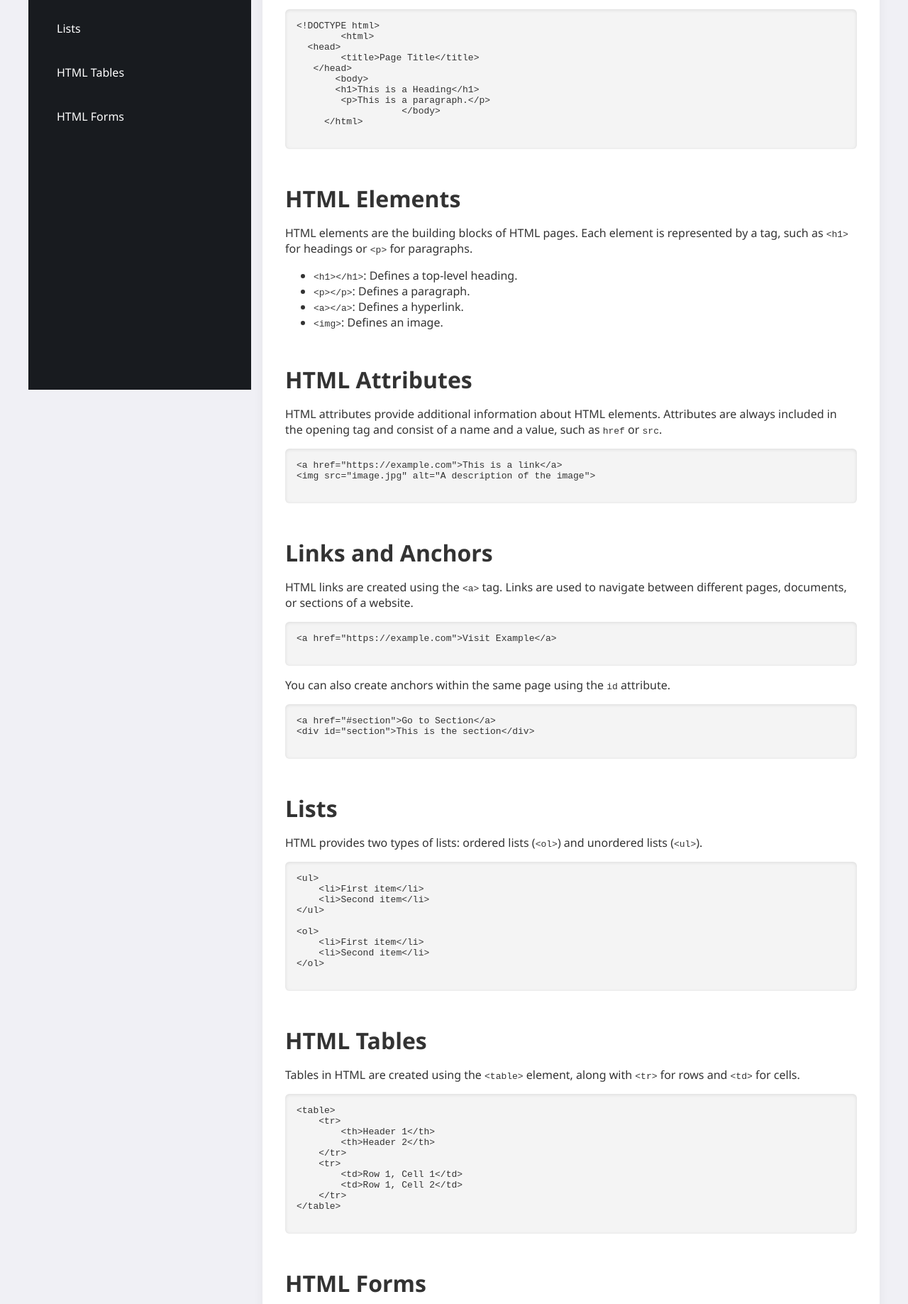
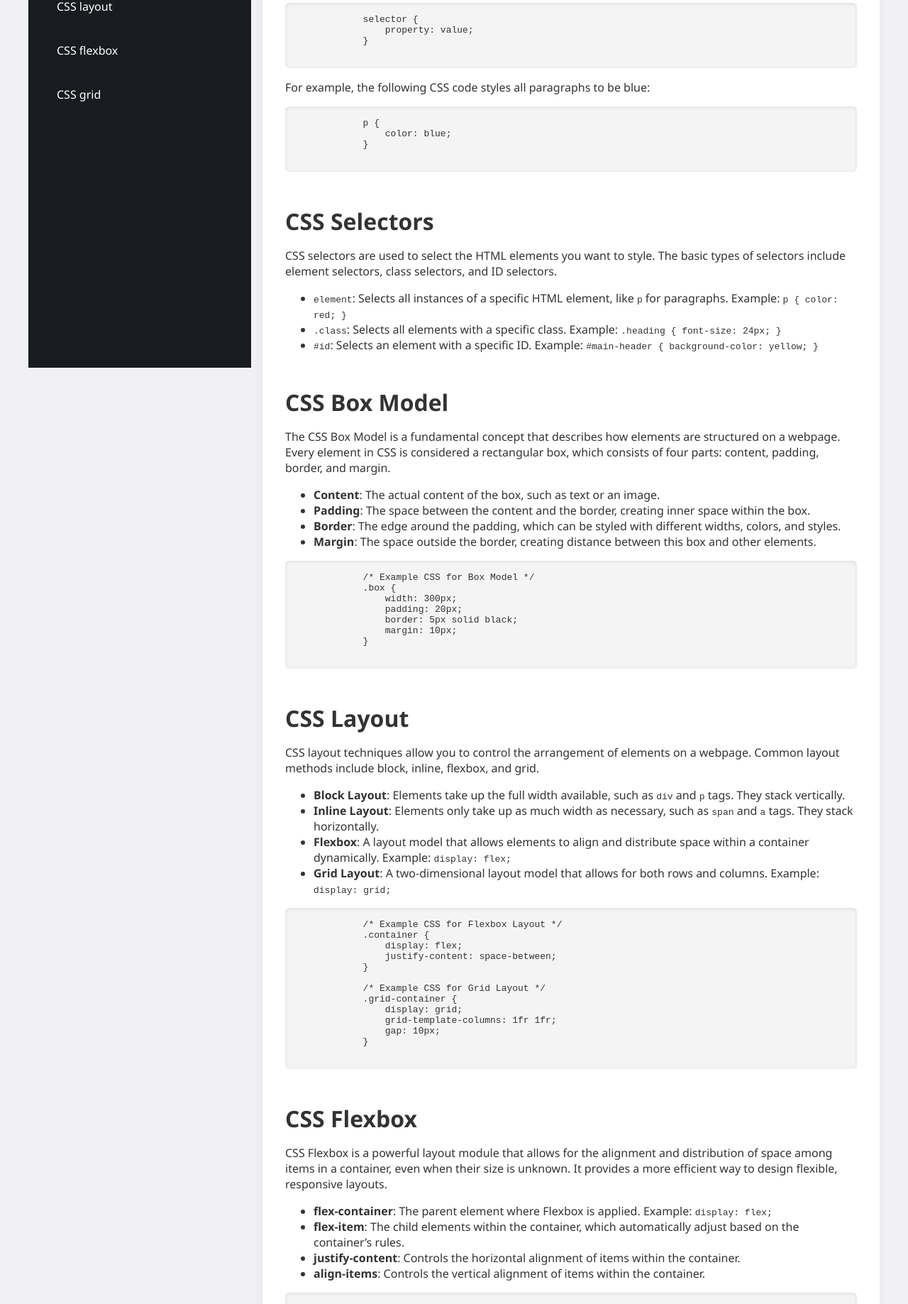
Before and after one commit to lwandile9/Code-Heads-Hub, a website: page lms/css/learn-css.html in a window 1280 px wide. Shown: the part 529-2366 px from the top of the page at 71% size. Drawn offline with Linux system fonts and the light colour scheme; files that its build step writes are made by us from their sources; files whose address does not match are found by name.

Commit message:
added content

```diff
--- a/lms/css/learn-css.html
+++ b/lms/css/learn-css.html
@@ -4,15 +4,15 @@
     <meta charset="UTF-8">
     <meta name="viewport" content="width=device-width, initial-scale=1.0">
     <title>HTML Course - Code Heads Hub</title>
-    <link rel="stylesheet" href="./learn-html.css">
+    <link rel="stylesheet" href="../html/learn-html.css">
     <link rel="stylesheet" href="https://cdnjs.cloudflare.com/ajax/libs/font-awesome/6.5.1/css/all.min.css">
 
 </head>
 <body>
     <header>
-        <h1>Learn HTML - Code Heads Hub</h1>
+        <h1>LEARN CSS- CODE HEADS HUB</h1>
 
-        <a href="../profile.html"><i class="fas fa-user" style="font-size: 4rem; color: rgb(187, 192, 186);" title="click to view your profile"></i></a>
+        <a href="../profile.html"><i class="fas fa-user" style="font-size: 2rem; color: rgb(187, 192, 186);" title="click to view your profile"></i></a>
 
     </header>
 
@@ -23,11 +23,11 @@
                 <li><a href="#intro" class="nav-link">Introduction</a></li>
                 <li><a href="#structure" class="nav-link">CSS Structure</a></li>
                 <li><a href="#elements" class="nav-link">CSS Selectors</a></li>
-                <li><a href="#attributes" class="nav-link">Box model</a></li>
+                <li><a href="#attributes" class="nav-link">CSS Box model</a></li>
                 <li><a href="#links" class="nav-link"></a></li>
-                <li><a href="#lists" class="nav-link">Lists</a></li>
-                <li><a href="#tables" class="nav-link">HTML Tables</a></li>
-                <li><a href="#forms" class="nav-link">HTML Forms</a></li>
+                <li><a href="#lists" class="nav-link">CSS layout </a></li>
+                <li><a href="#tables" class="nav-link">CSS flexbox </a></li>
+                <li><a href="#forms" class="nav-link">CSS grid</a></li>
             </ul>
         </nav>
 
@@ -35,115 +35,159 @@
         <main class="content">
             <!-- Introduction -->
             <section id="intro" class="section">
-                <h2>Introduction to HTML</h2>
-                <p>HTML (HyperText Markup Language) is the standard markup language for creating web pages. It provides the basic structure for web content by defining elements like headings, paragraphs, images, and links.</p>
+                <h2>Introduction to CSS</h2>
+                <p>CSS (Cascading Style Sheets) is the language used to style and layout web pages. It enhances the appearance of HTML by controlling the look and feel of elements like colors, fonts, spacing, and positioning.</p>
+
             </section>
 
             <!-- HTML Structure -->
             <section id="structure" class="section">
-                <h2>HTML Structure</h2>
-                <p>HTML documents are structured using elements like <code>&lt;html&gt;</code>, <code>&lt;head&gt;</code>, and <code>&lt;body&gt;</code>. These elements define the layout of the webpage and organize its content.</p>
+                <h2>CSS Structure</h2>
+                <p>CSS is structured using rulesets, which consist of selectors and declarations. A selector targets the HTML elements you want to style, and declarations define the styling properties and values.</p>
                 <pre>
-&lt;!DOCTYPE html&gt;
-        &lt;html&gt;
-  &lt;head&gt;
-        &lt;title&gt;Page Title&lt;/title&gt;
-   &lt;/head&gt;
-       &lt;body&gt;
-       &lt;h1&gt;This is a Heading&lt;/h1&gt;
-        &lt;p&gt;This is a paragraph.&lt;/p&gt;
-                   &lt;/body&gt;
-     &lt;/html&gt;
+            selector {
+                property: value;
+            }
+                </pre>
+                <p>For example, the following CSS code styles all paragraphs to be blue:</p>
+                <pre>
+            p {
+                color: blue;
+            }
                 </pre>
             </section>
 
+
             <!-- HTML Elements -->
             <section id="elements" class="section">
-                <h2>HTML Elements</h2>
-                <p>HTML elements are the building blocks of HTML pages. Each element is represented by a tag, such as <code>&lt;h1&gt;</code> for headings or <code>&lt;p&gt;</code> for paragraphs.</p>
-                <ul>
-                    <li><code>&lt;h1&gt;&lt;/h1&gt;</code>: Defines a top-level heading.</li>
-                    <li><code>&lt;p&gt;&lt;/p&gt;</code>: Defines a paragraph.</li>
-                    <li><code>&lt;a&gt;&lt;/a&gt;</code>: Defines a hyperlink.</li>
-                    <li><code>&lt;img&gt;</code>: Defines an image.</li>
-                </ul>
+                <section id="elements" class="section">
+                    <h2>CSS Selectors</h2>
+                    <p>CSS selectors are used to select the HTML elements you want to style. The basic types of selectors include element selectors, class selectors, and ID selectors.</p>
+                    <ul>
+                        <li><code>element</code>: Selects all instances of a specific HTML element, like <code>p</code> for paragraphs. Example: <code>p { color: red; }</code></li>
+                        <li><code>.class</code>: Selects all elements with a specific class. Example: <code>.heading { font-size: 24px; }</code></li>
+                        <li><code>#id</code>: Selects an element with a specific ID. Example: <code>#main-header { background-color: yellow; }</code></li>
+                    </ul>
+                </section>
+
             </section>
 
             <!-- Attributes -->
             <section id="attributes" class="section">
-                <h2>HTML Attributes</h2>
-                <p>HTML attributes provide additional information about HTML elements. Attributes are always included in the opening tag and consist of a name and a value, such as <code>href</code> or <code>src</code>.</p>
+                <h2>CSS Box Model</h2>
+                <p>The CSS Box Model is a fundamental concept that describes how elements are structured on a webpage. Every element in CSS is considered a rectangular box, which consists of four parts: content, padding, border, and margin.</p>
+                <ul>
+                    <li><strong>Content</strong>: The actual content of the box, such as text or an image.</li>
+                    <li><strong>Padding</strong>: The space between the content and the border, creating inner space within the box.</li>
+                    <li><strong>Border</strong>: The edge around the padding, which can be styled with different widths, colors, and styles.</li>
+                    <li><strong>Margin</strong>: The space outside the border, creating distance between this box and other elements.</li>
+                </ul>
                 <pre>
-&lt;a href="https://example.com"&gt;This is a link&lt;/a&gt;
-&lt;img src="image.jpg" alt="A description of the image"&gt;
+            /* Example CSS for Box Model */
+            .box {
+                width: 300px;
+                padding: 20px;
+                border: 5px solid black;
+                margin: 10px;
+            }
                 </pre>
             </section>
 
+
             <!-- Links and Anchors -->
             <section id="links" class="section">
-                <h2>Links and Anchors</h2>
-                <p>HTML links are created using the <code>&lt;a&gt;</code> tag. Links are used to navigate between different pages, documents, or sections of a website.</p>
+                <h2>CSS Layout</h2>
+                <p>CSS layout techniques allow you to control the arrangement of elements on a webpage. Common layout methods include block, inline, flexbox, and grid.</p>
+                <ul>
+                    <li><strong>Block Layout</strong>: Elements take up the full width available, such as <code>div</code> and <code>p</code> tags. They stack vertically.</li>
+                    <li><strong>Inline Layout</strong>: Elements only take up as much width as necessary, such as <code>span</code> and <code>a</code> tags. They stack horizontally.</li>
+                    <li><strong>Flexbox</strong>: A layout model that allows elements to align and distribute space within a container dynamically. Example: <code>display: flex;</code></li>
+                    <li><strong>Grid Layout</strong>: A two-dimensional layout model that allows for both rows and columns. Example: <code>display: grid;</code></li>
+                </ul>
                 <pre>
-&lt;a href="https://example.com"&gt;Visit Example&lt;/a&gt;
-                </pre>
-                <p>You can also create anchors within the same page using the <code>id</code> attribute.</p>
-                <pre>
-&lt;a href="#section"&gt;Go to Section&lt;/a&gt;
-&lt;div id="section"&gt;This is the section&lt;/div&gt;
+            /* Example CSS for Flexbox Layout */
+            .container {
+                display: flex;
+                justify-content: space-between;
+            }
+
+            /* Example CSS for Grid Layout */
+            .grid-container {
+                display: grid;
+                grid-template-columns: 1fr 1fr;
+                gap: 10px;
+            }
                 </pre>
             </section>
 
+
             <!-- Lists -->
             <section id="lists" class="section">
-                <h2>Lists</h2>
-                <p>HTML provides two types of lists: ordered lists (<code>&lt;ol&gt;</code>) and unordered lists (<code>&lt;ul&gt;</code>).</p>
+                <h2>CSS Flexbox</h2>
+                <p>CSS Flexbox is a powerful layout module that allows for the alignment and distribution of space among items in a container, even when their size is unknown. It provides a more efficient way to design flexible, responsive layouts.</p>
+                <ul>
+                    <li><strong>flex-container</strong>: The parent element where Flexbox is applied. Example: <code>display: flex;</code></li>
+                    <li><strong>flex-item</strong>: The child elements within the container, which automatically adjust based on the container’s rules.</li>
+                    <li><strong>justify-content</strong>: Controls the horizontal alignment of items within the container.</li>
+                    <li><strong>align-items</strong>: Controls the vertical alignment of items within the container.</li>
+                </ul>
                 <pre>
-&lt;ul&gt;
-    &lt;li&gt;First item&lt;/li&gt;
-    &lt;li&gt;Second item&lt;/li&gt;
-&lt;/ul&gt;
-
-&lt;ol&gt;
-    &lt;li&gt;First item&lt;/li&gt;
-    &lt;li&gt;Second item&lt;/li&gt;
-&lt;/ol&gt;
+            /* Example CSS for Flexbox */
+            .container {
+                display: flex;
+                justify-content: center;
+                align-items: center;
+                height: 100vh;
+            }
+            .item {
+                padding: 10px;
+                background-color: lightblue;
+            }
                 </pre>
             </section>
 
+
             <!-- HTML Tables -->
-            <section id="tables" class="section">
-                <h2>HTML Tables</h2>
-                <p>Tables in HTML are created using the <code>&lt;table&gt;</code> element, along with <code>&lt;tr&gt;</code> for rows and <code>&lt;td&gt;</code> for cells.</p>
+            <section id="lists" class="section">
+                <h2>CSS Flexbox</h2>
+                <p>CSS Flexbox is a powerful layout module that allows for the alignment and distribution of space among items in a container, even when their size is unknown. It provides a more efficient way to design flexible, responsive layouts.</p>
+                <ul>
+                    <li><strong>flex-container</strong>: The parent element where Flexbox is applied. Example: <code>display: flex;</code></li>
+                    <li><strong>flex-item</strong>: The child elements within the container, which automatically adjust based on the container’s rules.</li>
+                    <li><strong>justify-content</strong>: Controls the horizontal alignment of items within the container.</li>
+                    <li><strong>align-items</strong>: Controls the vertical alignment of items within the container.</li>
+                </ul>
                 <pre>
-&lt;table&gt;
-    &lt;tr&gt;
-        &lt;th&gt;Header 1&lt;/th&gt;
-        &lt;th&gt;Header 2&lt;/th&gt;
-    &lt;/tr&gt;
-    &lt;tr&gt;
-        &lt;td&gt;Row 1, Cell 1&lt;/td&gt;
-        &lt;td&gt;Row 1, Cell 2&lt;/td&gt;
-    &lt;/tr&gt;
-&lt;/table&gt;
+            /* Example CSS for Flexbox */
+            .container {
+                display: flex;
+                justify-content: center;
+                align-items: center;
+                height: 100vh;
+            }
+            .item {
+                padding: 10px;
+                background-color: lightblue;
+            }
                 </pre>
             </section>
 
-            <!-- HTML Forms -->
-            <section id="forms" class="section">
-                <h2>HTML Forms</h2>
-                <p>Forms allow users to input data and send it to a server. HTML forms are created using the <code>&lt;form&gt;</code> element, and input fields are created with tags like <code>&lt;input&gt;</code> and <code>&lt;textarea&gt;</code>.</p>
-                <pre>
-&lt;form action="/submit" method="post"&gt;
-    &lt;label for="name"&gt;Name:&lt;/label&gt;
-    &lt;input type="text" id="name" name="name"&gt;
 
-    &lt;label for="email"&gt;Email:&lt;/label&gt;
-    &lt;input type="email" id="email" name="email"&gt;
+            <!-- Additional resources-->
+             <hr>
+             <section id="forms" class="section">
+                <h2 style="margin-left: 200px;">Additional Resources</h2>
+                <p>Here are some helpful YouTube videos to deepen your understanding of CSS concepts:</p>
 
-    &lt;input type="submit" value="Submit"&gt;
-      &lt;/form&gt;
-                </pre>
+                <iframe width="340" height="200" src="https://www.youtube.com/embed/yfoY53QXEnI?si=AyRTuc97_4mv2AxD" title="YouTube video player" frameborder="0" allow="accelerometer; autoplay; clipboard-write; encrypted-media; gyroscope; picture-in-picture; web-share" referrerpolicy="strict-origin-when-cross-origin" allowfullscreen></iframe>
+
+                <iframe width="340" height="200" style="margin-left: 35px;" src="https://www.youtube.com/embed/1PnVor36_40?si=Gtv5j0QfF6Hed55K" title="YouTube video player" frameborder="0" allow="accelerometer; autoplay; clipboard-write; encrypted-media; gyroscope; picture-in-picture; web-share" referrerpolicy="strict-origin-when-cross-origin" allowfullscreen></iframe>
+
+                <iframe width="340" height="200" style="margin-top: 30px;" src="https://www.youtube.com/embed/fYq5PXgSsbE?si=O0zFVhsonMvE-WJO" title="YouTube video player" frameborder="0" allow="accelerometer; autoplay; clipboard-write; encrypted-media; gyroscope; picture-in-picture; web-share" referrerpolicy="strict-origin-when-cross-origin" allowfullscreen></iframe>
+
+                <iframe width="340" height="200" style="margin-left: 30px;" src="https://www.youtube.com/embed/wsTv9y931o8?si=paJkBRa3wvL-heAu" title="YouTube video player" frameborder="0" allow="accelerometer; autoplay; clipboard-write; encrypted-media; gyroscope; picture-in-picture; web-share" referrerpolicy="strict-origin-when-cross-origin" allowfullscreen></iframe>
             </section>
+
         </main>
     </div>
 
--- a/lms/html/learn-html.css
+++ b/lms/html/learn-html.css
@@ -8,7 +8,7 @@ body {
 }
 
 header {
-  background-color: #075a1c;
+  background-color: #1a3c35;
   color: white;
   padding: 1rem;
   box-shadow: 0px 4px 6px rgba(0, 0, 0, 0.1);
@@ -23,7 +23,7 @@ header i{
 
 }
 header i:hover {
-  border: solid 2px green;
+  border: solid 2px#1a3c35;
   opacity: 0.8;
   padding: 2px;
 
--- a/lms/styles/user-profile.css
+++ b/lms/styles/user-profile.css
@@ -8,7 +8,7 @@ body {
 }
 
 header {
-  background-color: #1a4e1c;
+  background-color: #0c886d;
   color: white;
   padding: 1rem;
   text-align: center;
```
Also changed, not shown: lms/javascript/learn-js.html (renamed from lms/html/learn-html.html, +3 -3 lines), lms/profile.html (+1 -1 lines).
